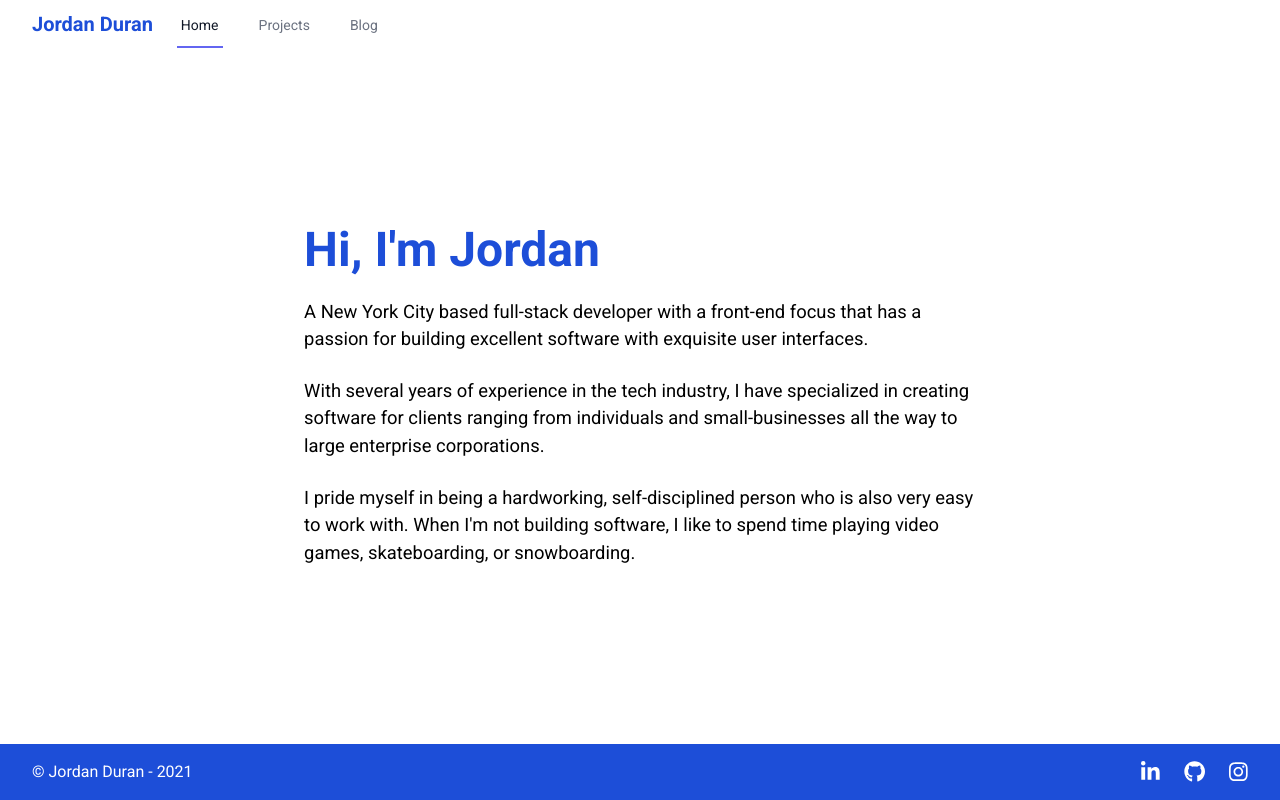
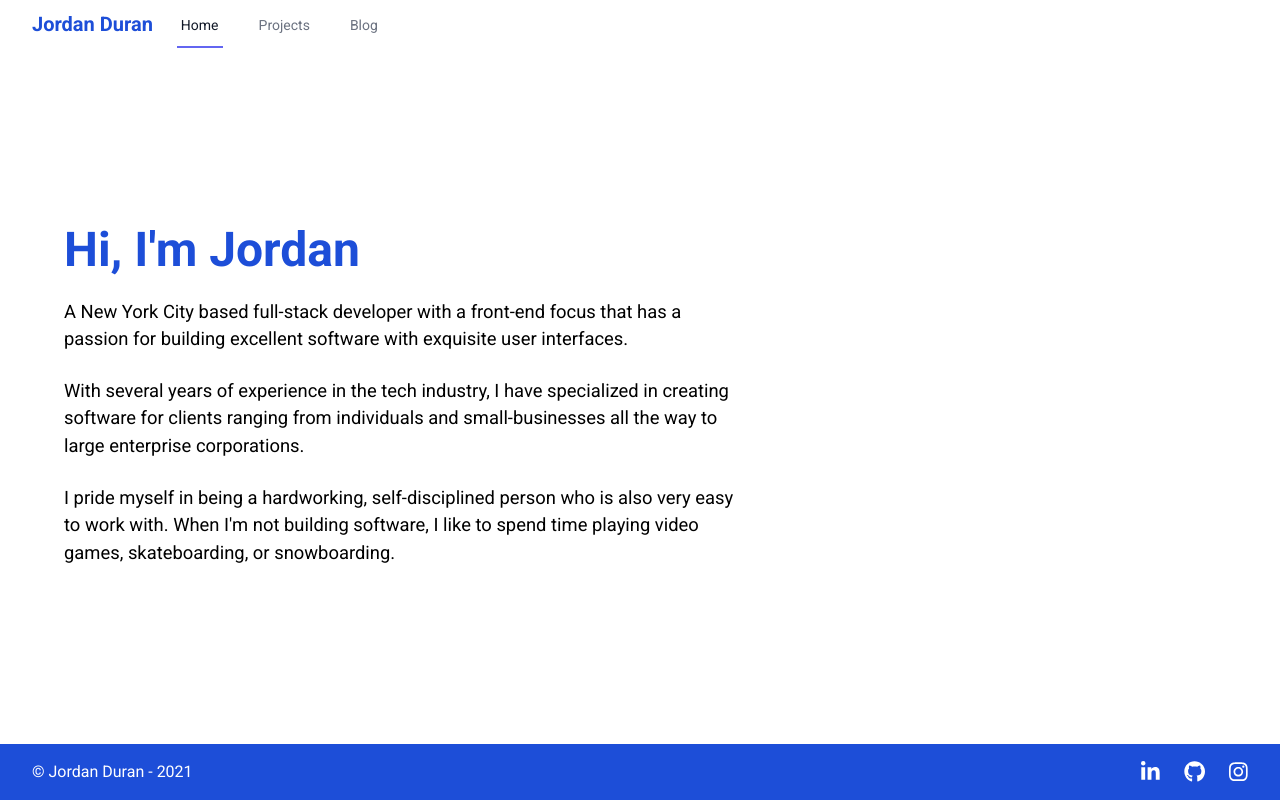
Before and after one commit to jordanduran/port, a Next.js app: page / in a window 1280 px wide. Built offline with nearby package versions, Linux system fonts and the light colour scheme.

Commit message:
HomePage container revamp

```diff
--- a/pages/index.js
+++ b/pages/index.js
@@ -2,7 +2,7 @@ import Hero from '../components/Hero';
 
 const HomePage = () => {
   return (
-    <div className='max-w-8xl mx-auto px-4 py-10 sm:px-6 lg:px-8'>
+    <div className='max-w-8xl px-4 py-8 sm:px-6 lg:px-8'>
       <div className='max-w-6xl py-8 mx-auto'>
         <Hero />
       </div>
```
